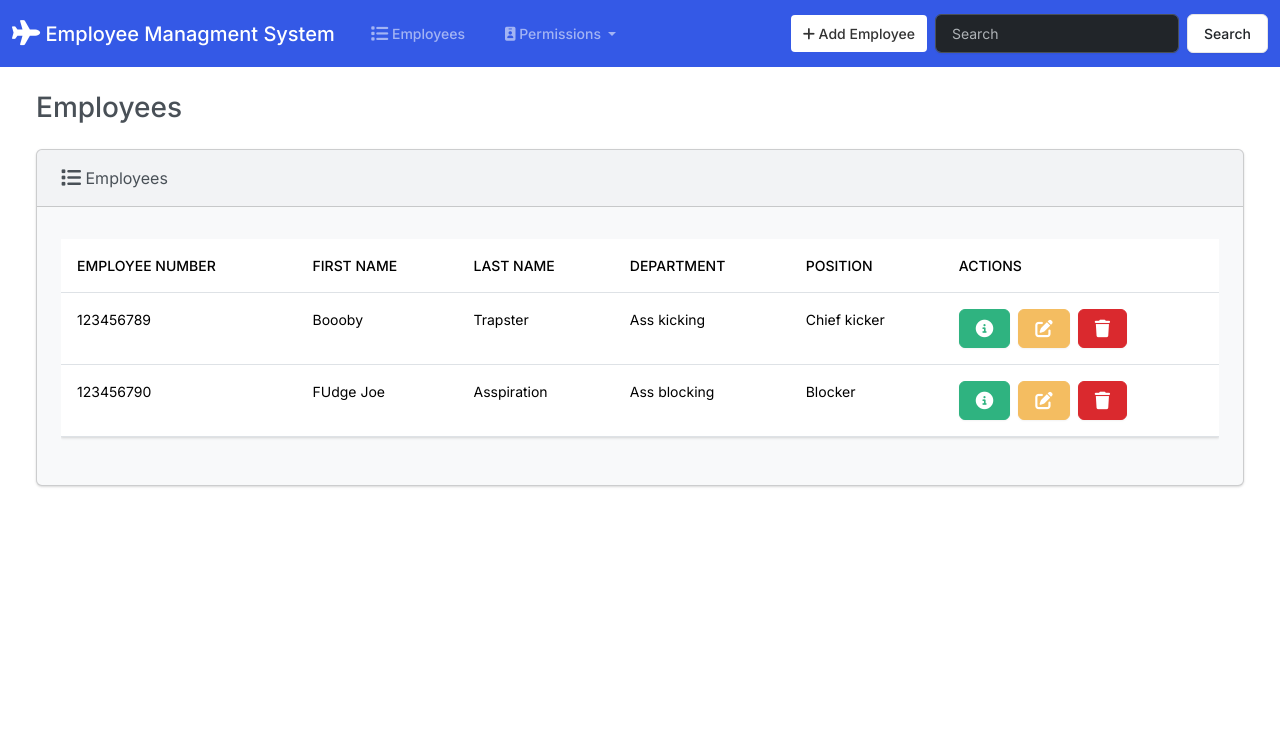
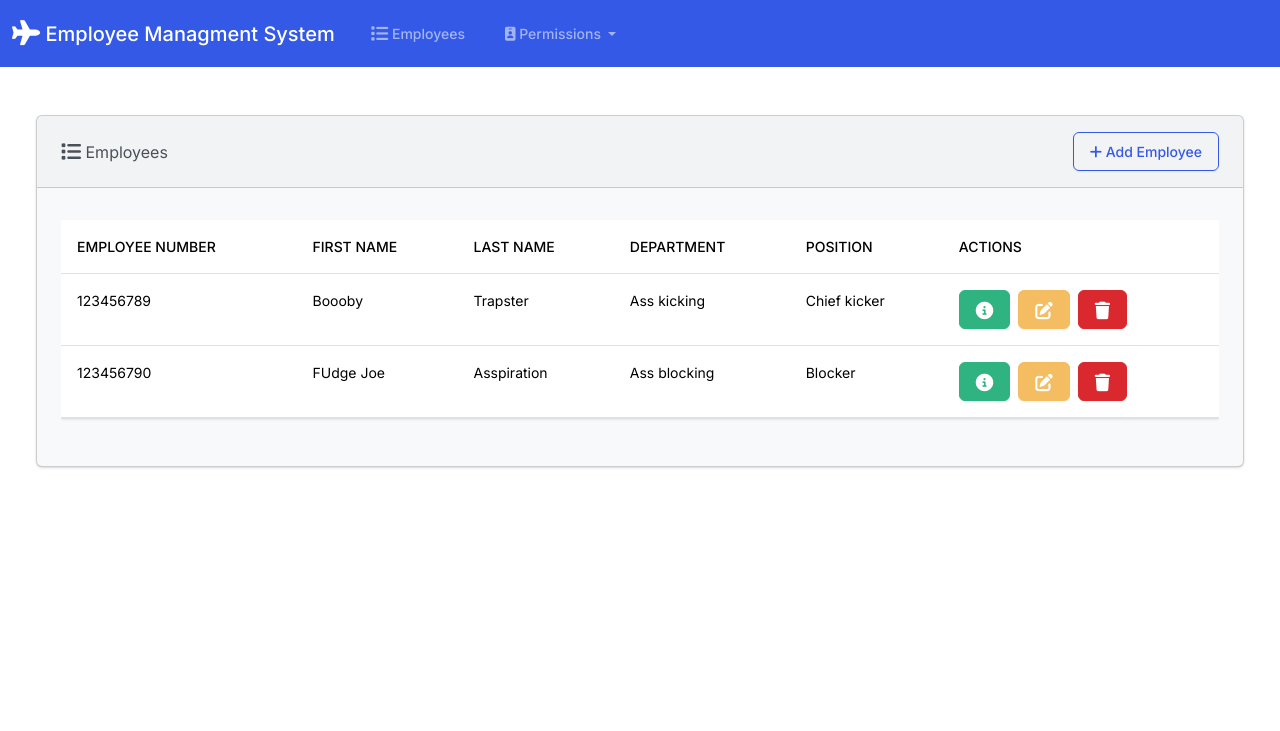
Before and after one commit to pjakonis/SecureNest-managment-system, a Django app: page / in a window 1280 px wide. Shown: the top 731 px of the page. Run offline with Django 4.2, Linux system fonts and the light colour scheme; data comes from the database, SQL or seed files in the repository; both versions use the stored data as it was after the commit; some libraries are stand-ins or nearby versions.

Commit message:
Add employee button moved from header to form

```diff
--- a/employees/templates/employees/base.html
+++ b/employees/templates/employees/base.html
@@ -33,17 +33,6 @@
                 </div>
               </li>
             </ul>
-            <ul class="navbar-nav ms-auto">
-              <li class="nav-item bg-white" style="border-radius: 0.25rem;"> <!-- Added bg-white and border-radius for rounded corners -->
-                <a class="nav-link" href="{% url 'add' %}" style="color: #333;"> <!-- Added inline style for color -->
-                  <i class="fa-solid fa-plus"></i> Add Employee
-                </a>
-              </li>
-            </ul>
-            <form class="d-flex">
-              <input class="form-control me-sm-2" type="search" placeholder="Search">
-              <button class="btn btn-secondary my-2 my-sm-0" type="submit">Search</button>
-            </form>
           </div>
         </div>
       </nav>
--- a/employees/templates/employees/index.html
+++ b/employees/templates/employees/index.html
@@ -1,14 +1,18 @@
 {% extends 'employees/base.html' %}
 
 {% block body %}
-<h3 class="m-4">Employees</h3>
-<div class="row">
+<div class="row mt-5">
   <div class="col-12">
     {% if employees %}
     <div class="card bg-light ms-4 me-4 mb-4">
-      <div class="card-header">
+      <div class="card-header d-flex justify-content-between align-items-center">
+    <div>
         <i class="fa-solid fa-list fa-lg"></i> Employees
-      </div>
+    </div>
+    <a href="{% url 'add' %}" class="btn btn-outline-primary" role="button">
+        <i class="fa-solid fa-plus"></i> Add Employee
+    </a>
+</div>
       <div class="card-body">
         <p class="card-text">
           <div class="table-responsive">
```
Also changed, not shown: db.sqlite3.
